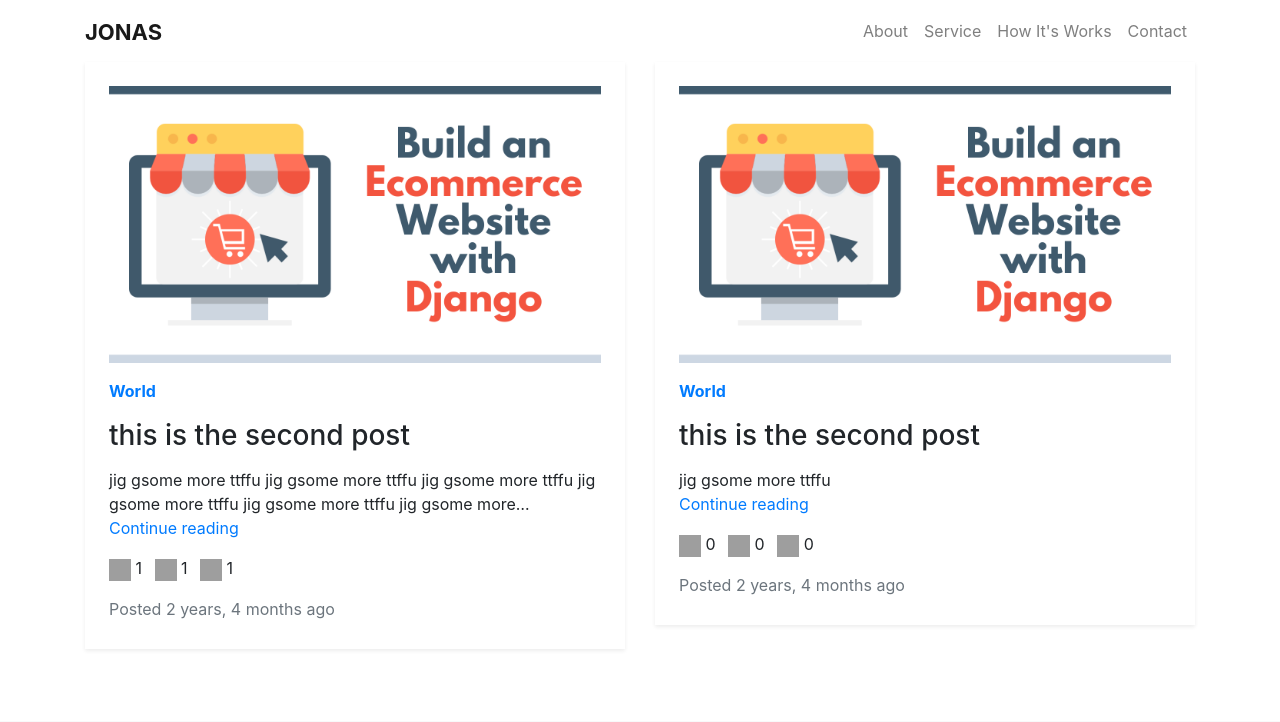
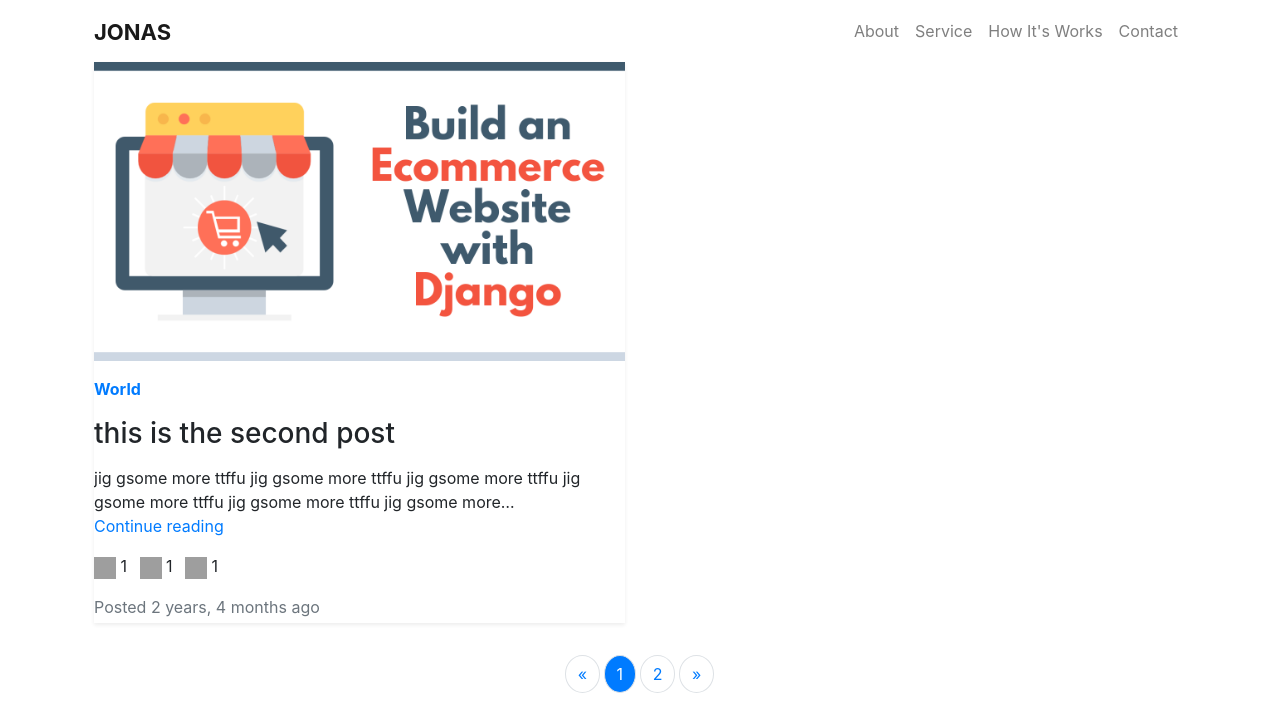
Before and after one commit to Mambodiev/blog, a Django app: page / in a window 1280 px wide. Shown: the top 722 px of the page. Run offline with Django 3.2, Linux system fonts and the light colour scheme; data comes from the database, SQL or seed files in the repository; some libraries are stand-ins or nearby versions; grey boxes are pictures that could not be loaded.

Commit message:
first commit

```diff
--- a/posts/admin.py
+++ b/posts/admin.py
@@ -1,7 +1,7 @@
 from django.contrib import admin
 
 
-from .models import About, Post, PostView, Comment, Like, User
+from .models import About, Post, PostView, Comment, Like, User, TermsOfUse, PrivacyPolicy
 
 admin.site.register(Post)
 admin.site.register(PostView)
@@ -9,3 +9,5 @@
 admin.site.register(Like)
 admin.site.register(User)
 admin.site.register(About)
+admin.site.register(TermsOfUse)
+admin.site.register(PrivacyPolicy)
--- a/posts/views.py
+++ b/posts/views.py
@@ -1,10 +1,11 @@
 from django.shortcuts import render, get_object_or_404, redirect
 from django.views.generic import ListView, DetailView, CreateView, UpdateView, DeleteView
-from .models import Post, About, PostView, Like, Comment, Terms_of_use,Privacy_policy
+from .models import Post, About, PostView, Like, Comment, TermsOfUse,PrivacyPolicy
 from .forms import PostForm, CommentForm
 
 class PostListView(ListView):
     model = Post
+    paginate_by = 1
 
 class AboutListView(ListView):
     model = About
@@ -17,22 +18,22 @@
 
 
 class Terms_of_useListView(ListView):
-    model = Terms_of_use
+    model = TermsOfUse
     template_name = 'terms_of_use.html'
 
     def get_context_data(self, **kwargs):
         context = super().get_context_data(**kwargs)
-        context['terms_of_use'] = Terms_of_use.objects.all()
+        context['terms_of_use'] = TermsOfUse.objects.all()
         return context
 
 
 class Privacy_policyListView(ListView):
-    model = Privacy_policy
+    model = PrivacyPolicy
     template_name = 'privacy_policy.html'
 
     def get_context_data(self, **kwargs):
         context = super().get_context_data(**kwargs)
-        context['privacy_policy'] = Privacy_policy.objects.all()
+        context['privacy_policy'] = PrivacyPolicy.objects.all()
         return context
 
 
--- a/templates/base.html
+++ b/templates/base.html
@@ -17,53 +17,9 @@
     <link href="{% static 'css/style.css' %}" rel="stylesheet">
   </head>
   <body>
-    {% comment %} <nav class="navbar navbar-expand-md navbar-dark bg-dark mb-4">
-      <button class="navbar-toggler" type="button" data-toggle="collapse" data-target="#navbarCollapse" aria-controls="navbarCollapse" aria-expanded="false" aria-label="Toggle navigation">
-        <span class="navbar-toggler-icon"></span>
-      </button>
-      <div class="collapse navbar-collapse" id="navbarCollapse">
-        <ul class="navbar-nav mr-auto">
-          <li class="nav-item active">
-            <a class="nav-link" href="{% url 'list' %}">Home <span class="sr-only">(current)</span></a>
-          </li>
-          {% if request.user.is_authenticated %}
-          <li class="nav-item active">
-            <a class="nav-link" href="{% url 'account_logout' %}">Logout</a>
-          </li>
-          {% else %}
-          <li class="nav-item active">
-            <a class="nav-link" href="{% url 'account_login' %}">Login</a>
-          </li>
-          <li class="nav-item active">
-            <a class="nav-link" href="{% url 'account_signup' %}">Signup</a>
-          </li>
-          {% endif %}
-        </ul>
-      </div>
-    </nav> {% endcomment %}
-
-    {% comment %} <div class='container'>
-      <div class="d-flex justify-content-center mt-3">
-          <div id="carouselExampleControls" class="carousel slide" data-ride="carousel">
-            <div class="carousel-inner text-black text_nav">
-              <div class="carousel-item active">
-                <h5>{% trans "Customer Service Guarantees" %}</h5>
-              </div>
-              <div class="carousel-item">
-                <h5>{% trans "Free Quotes (243)819109999" %}</h5>
-              </div>
-              <div class="carousel-item">
-                <h5>{% trans "Service Experience Guarantee" %}</h5>
-              </div>
-            </div>
-          </div>
-      </div>
-    </div> {% endcomment %}
-
-    <div class="container">
       <div id="header" class="header">
          <nav class="navbar navbar-expand-lg navbar-light text-capitalize">
-            <div class="container px-0">
+            <div class="container px-4">
                <a class="navbar-brand text-uppercase font-weight-bold" href="{% url 'list' %}">JONAS</a>
                <button class="navbar-toggler" type="button" data-toggle="collapse" data-target="#show-menu" aria-controls="navbarSupportedContent" aria-expanded="false" aria-label="Toggle navigation">
                <span class="navbar-toggler-icon"></span>
@@ -72,7 +28,7 @@
             </div>
          </nav>
       </div>
-    </div>
+
 
     {% if messages %}
       {% for message in messages %}
--- a/templates/footer.html
+++ b/templates/footer.html
@@ -43,7 +43,7 @@
             </li> {% endcomment %}
 
             <li class='my-3'>
-              <a class="text-muted text-decoration-none" href="privacy_policy">
+              <a class="text-muted text-decoration-none" href="{% url 'privacy_policy' %}">
                 {% trans "Privacy policy" %}
               </a>
             </li>
--- a/templates/posts/post_detail.html
+++ b/templates/posts/post_detail.html
@@ -3,9 +3,9 @@
 {% load static %}
 
 {% block content %}
-    <div class="container">
+    <div class="container px-4">
         <div class="row justify-content-center">
-            <div class="col-lg-8">
+            <div class="col-lg-8 ">
                 <h1>{{ object.title|title }}</h1>
                 <img src="{{ object.thumbnail.url }}" class="card-img-top" alt="...">
                 <hr />
@@ -23,7 +23,7 @@
                 </div>
                 <hr />
                 <div>
-                <p>{{ object.content }}</p>
+                <p>{{ object.content|safe }}</p>
                 </div>
                 <hr />
                 <div>
--- a/templates/posts/post_list.html
+++ b/templates/posts/post_list.html
@@ -1,83 +1,20 @@
 {% extends "base.html" %}
 {% load static %}
 {% block content %}
-{% comment %} <div class="container">
-    <div class='row'>
-    {% for object in object_list %}
-        <div class="col-4">
 
-            <div class="card" style="width: 18rem;">
-                <img src="{{ object.thumbnail.url }}" class="card-img-top" alt="...">
-                <div class="card-body">
-                    <h5 class="card-title">
-                    <a href="{{ object.get_absolute_url }}">{{ object.title }}
-                    </a>
-                    </h5>
-                    <p class="card-text">{{ object.content|truncatechars:40 }}</p>
-                    <hr />
-                    <p class="card-text">
-                        <span><i class="fas fa-comments ml-2"></i> {{ object.get_comment_count }}</span>
-                        <span><i class="fas fa-eye ml-2"></i> {{ object.get_view_count }}</span>
-                        <span><i class="fas fa-thumbs-up ml-2"></i> {{ object.get_like_count }}</span>
-                    </p>
-                    <p class="card-text">
-                        Posted {{ object.publish_date|timesince }} ago
-                    </p>
-                </div>
-            </div>
-
-        </div>
-    {% endfor %}
-    </div>
-</div> {% endcomment %}
-
-{% comment %} <div class="container">
-    <div class="row justify-content-center">
-        <div class="col-lg-8">
-            {% for object in object_list %}
-            <div class="col-8">
-
-                <div class="card" style="width: 18rem;">
-                    <img src="{{ object.thumbnail.url }}" class="card-img-top" alt="...">
-                    <div class="card-body">
-                        <h5 class="card-title">
-                        <a href="{{ object.get_absolute_url }}">{{ object.title }}
-                        </a>
-                        </h5>
-                        <p class="card-text">{{ object.content|truncatechars:40 }}</p>
-                        <hr />
-                        <p class="card-text">
-                            <span><i class="fas fa-comments ml-2"></i> {{ object.get_comment_count }}</span>
-                            <span><i class="fas fa-eye ml-2"></i> {{ object.get_view_count }}</span>
-                            <span><i class="fas fa-thumbs-up ml-2"></i> {{ object.get_like_count }}</span>
-                        </p>
-                        <p class="card-text">
-                            Posted {{ object.publish_date|timesince }} ago
-                        </p>
-                    </div>
-                </div>
-
-            </div>
-
-        {% endfor %}
-        </div>
-    </div>
-</div> {% endcomment %}
-
-
-<div class="container">
+<div class="container px-4">
     <div class="row mb-2">
         {% for object in object_list %}
         <div class="col-md-6">
             <div class="row no-gutters overflow-hidden flex-md-row mb-4 shadow-sm h-md-250 position-relative">
-        <div class="col p-4 d-flex flex-column position-static">
+                <div class="col d-flex flex-column position-static">
                     <div class="col-auto d-none d-lg-block px-0">
                     <img src="{{ object.thumbnail.url }}" class="bd-placeholder-img  img-fluid" alt="...">
                     </div>
                     <strong class="d-inline-block my-3 text-primary">World</strong>
                     <h3 class="mb-3">{{ object.title }}</h3>
                     {% comment %} <div class="mb-1 text-muted">Posted {{ object.publish_date|timesince }} ago</div> {% endcomment %}
-          <p class="card-text mb-auto">{{ object.content|truncatechars:120 }}</p>
+                    <p class="card-text mb-auto">{{ object.content|safe|truncatechars:120 }}</p>
                     <a href="{{ object.get_absolute_url }}" class="stretched-link">Continue reading</a>
                     <p class="card-text my-3">
                         <span class='mr-2'>
@@ -91,29 +28,36 @@
                     </p>
                     <div class="mb-1 text-muted">Posted {{ object.publish_date|timesince }} ago</div>
                 </div>
-        {% comment %} <div class="col-auto d-none d-lg-block">
-          <img src="{{ object.thumbnail.url }}" class="bd-placeholder-img  img-fluid" alt="...">
-        </div> {% endcomment %}
             </div>
         </div>
         {% endfor %}
+    </div>
+    {% if page_obj.has_other_pages %}
+        <ul class="list-inline text-center">
+            {% if page_obj.has_previous %}
+                <li class="list-inline-item page"><a class="page-link" href="?page={{ page_obj.previous_page_number }}">&laquo;</a></li>
+            {% else %}
+                <li class="list-inline-item disabled page"><span class="page-link">&laquo;</span></li>
+            {% endif %}
 
+                {% for i in paginator.page_range %}
+                    {% if page_obj.number == i %}
+                        <li class="list-inline-item active page ">
+                        <span class='page-item page-link active'>
+                        {{ i }}
+                            <span class='sr-only'>(current)</span>
+                        </span></li>
+                    {% else %}
+                        <li class="list-inline-item page"><a class="page-link" href="?page={{ i }}">{{ i }}</a></li>
+                    {% endif %}
+                {% endfor %}
 
-    {% comment %} <div class="col-md-6">
-      <div class="row no-gutters border rounded overflow-hidden flex-md-row mb-4 shadow-sm h-md-250 position-relative">
-        <div class="col p-4 d-flex flex-column position-static">
-          <strong class="d-inline-block mb-2 text-success">Design</strong>
-          <h3 class="mb-0">Post title</h3>
-          <div class="mb-1 text-muted">Nov 11</div>
-          <p class="mb-auto">This is a wider card with supporting text below as a natural lead-in to additional content.</p>
-          <a href="#" class="stretched-link">Continue reading</a>
-        </div>
-        <div class="col-auto d-none d-lg-block">
-          <svg class="bd-placeholder-img" width="200" height="250" xmlns="http://www.w3.org/2000/svg" role="img" aria-label="Placeholder: Thumbnail" preserveAspectRatio="xMidYMid slice" focusable="false"><title>Placeholder</title><rect width="100%" height="100%" fill="#55595c"/><text x="50%" y="50%" fill="#eceeef" dy=".3em">Thumbnail</text></svg>
-
-        </div>
-      </div>
-    </div> {% endcomment %}
-  </div>
+            {% if page_obj.has_next %}
+                <li class="list-inline-item page"><a class="page-link" href="?page={{ page_obj.next_page_number }}">&raquo;</a></li>
+            {% else %}
+                <li class="list-inline-item disabled page"><span class="page-link">&raquo;</span></li>
+            {% endif %}
+        </ul>
+    {% endif %}
 </div>
 {% endblock content %}
```
Also changed, not shown: posts/models.py (+5 -2 lines), templates/posts/post_form.html (+1 -11 lines), media_root/01_1.jpg (added), media_root/images/2021/09/11/03.jpg (added), media_root/images/2021/09/11/03_thumb.jpg (added), posts/migrations/0006_auto_20210911_0847.py (added). Lines whose indentation alone changed are shown as unchanged.
